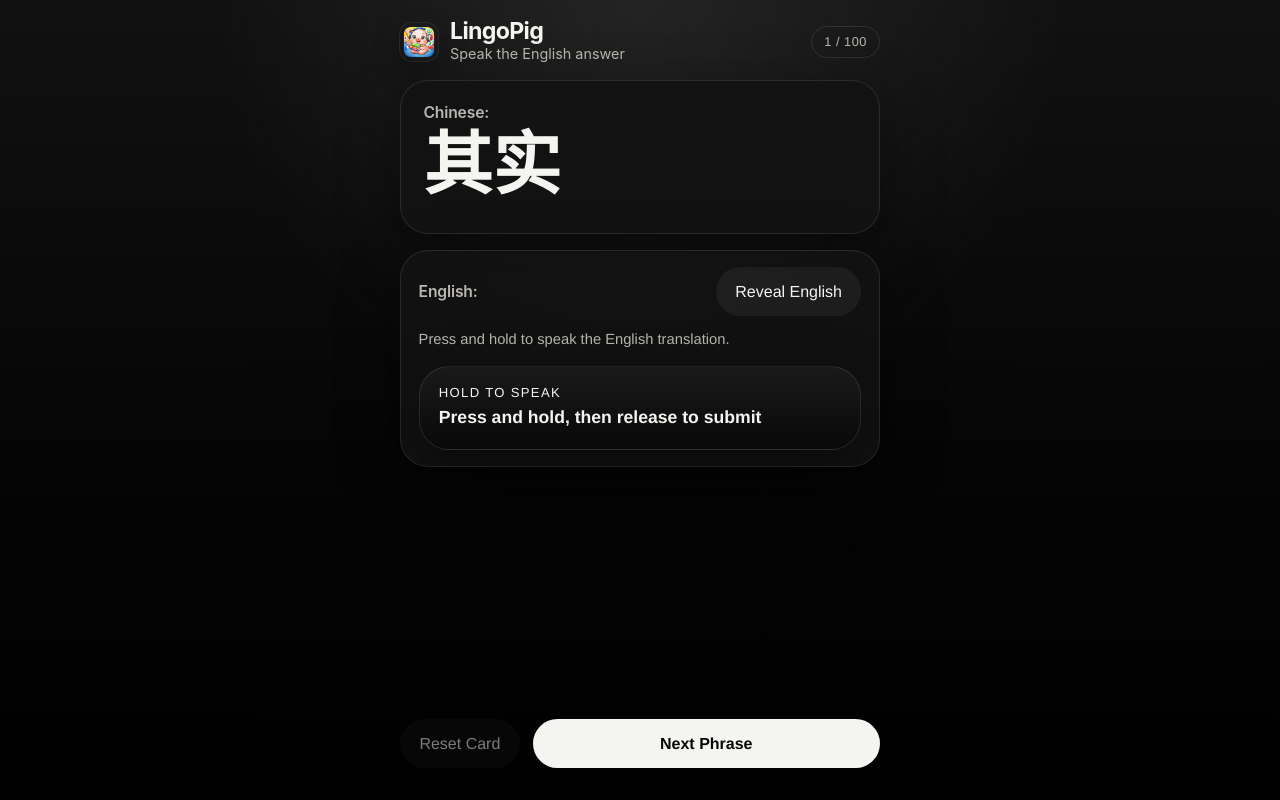
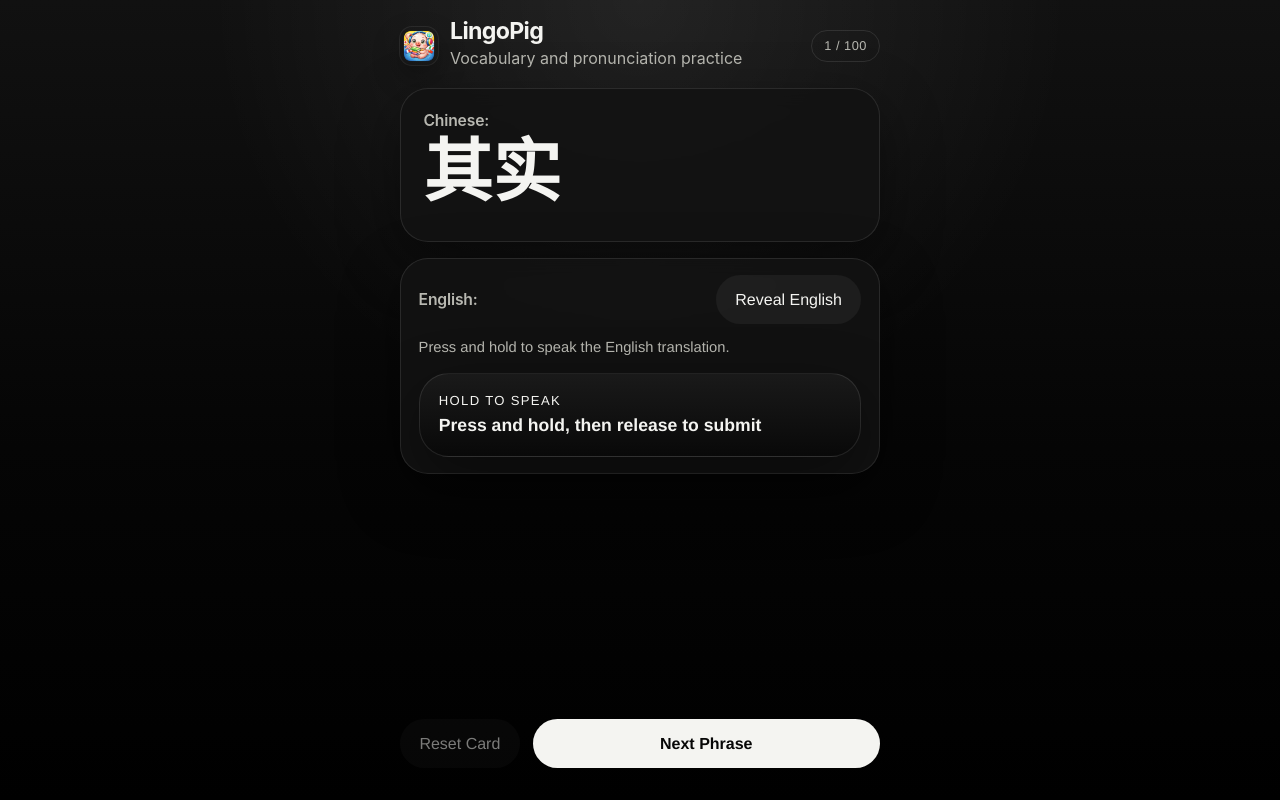
Before and after one commit to junior-building-things/LingoPig, a Next.js app: page / in a window 1280 px wide. Built offline with nearby package versions, Linux system fonts and the light colour scheme.

Commit message:
Update header subtitle copy

```diff
--- a/src/app/globals.css
+++ b/src/app/globals.css
@@ -99,9 +99,10 @@ button {
 .brand-copy {
   color: var(--muted);
   font-family: "SF Pro Display", "Avenir Next", "Helvetica Neue", sans-serif;
-  font-size: 0.9rem;
+  font-size: 1rem;
   font-weight: 400;
-  line-height: 1.3;
+  letter-spacing: normal;
+  line-height: 1.65;
 }
 
 .progress-pill {
--- a/src/components/practice-session.tsx
+++ b/src/components/practice-session.tsx
@@ -268,7 +268,9 @@ export function PracticeSession() {
           />
           <div className="brand-lockup">
             <span className="brand-mark">LingoPig</span>
-            <span className="brand-copy">Speak the English answer</span>
+            <span className="brand-copy">
+              Vocabulary and pronunciation practice
+            </span>
           </div>
         </div>
         <span className="progress-pill">
```
Also changed, not shown: 1 other file (tests, documents, lock files or other folders).
